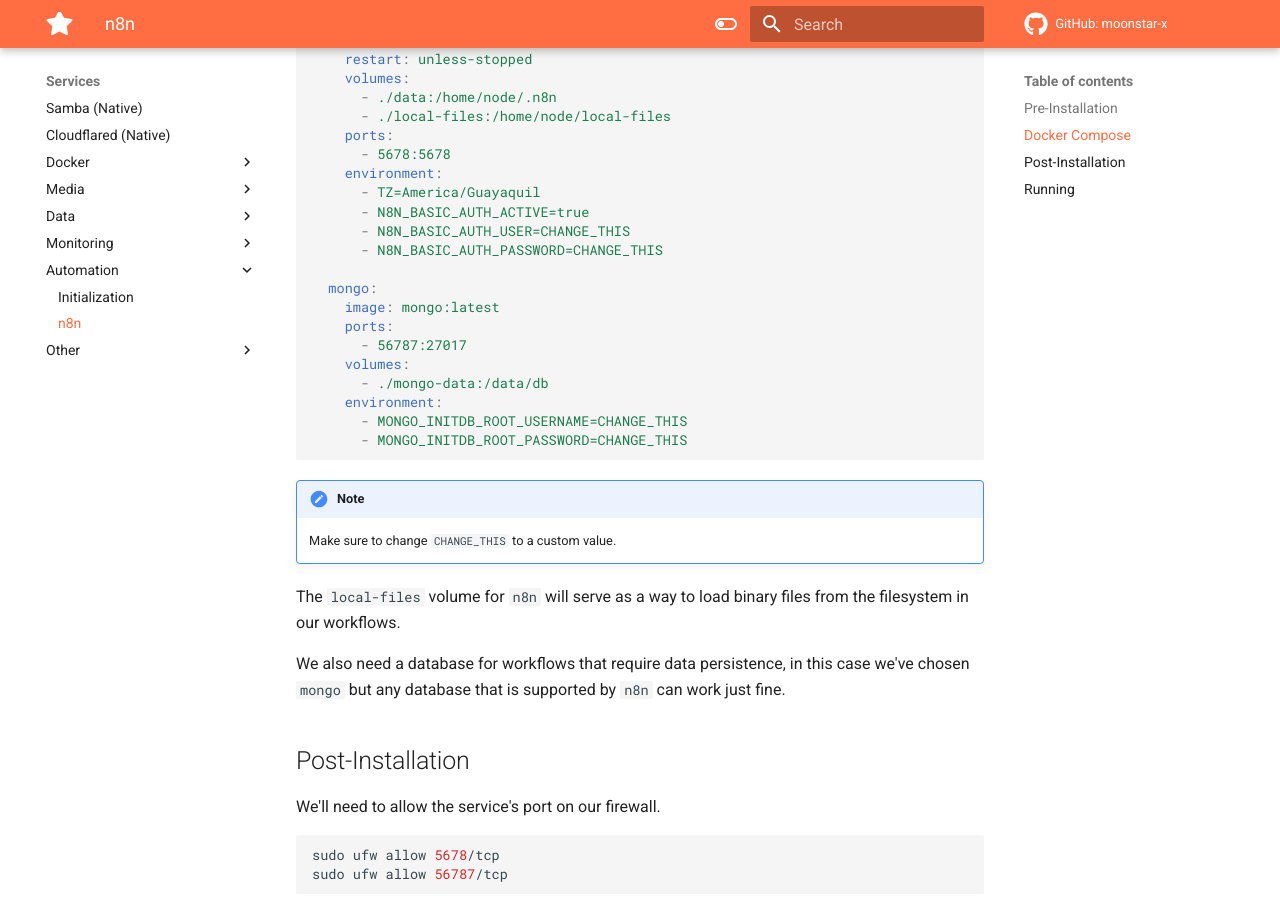
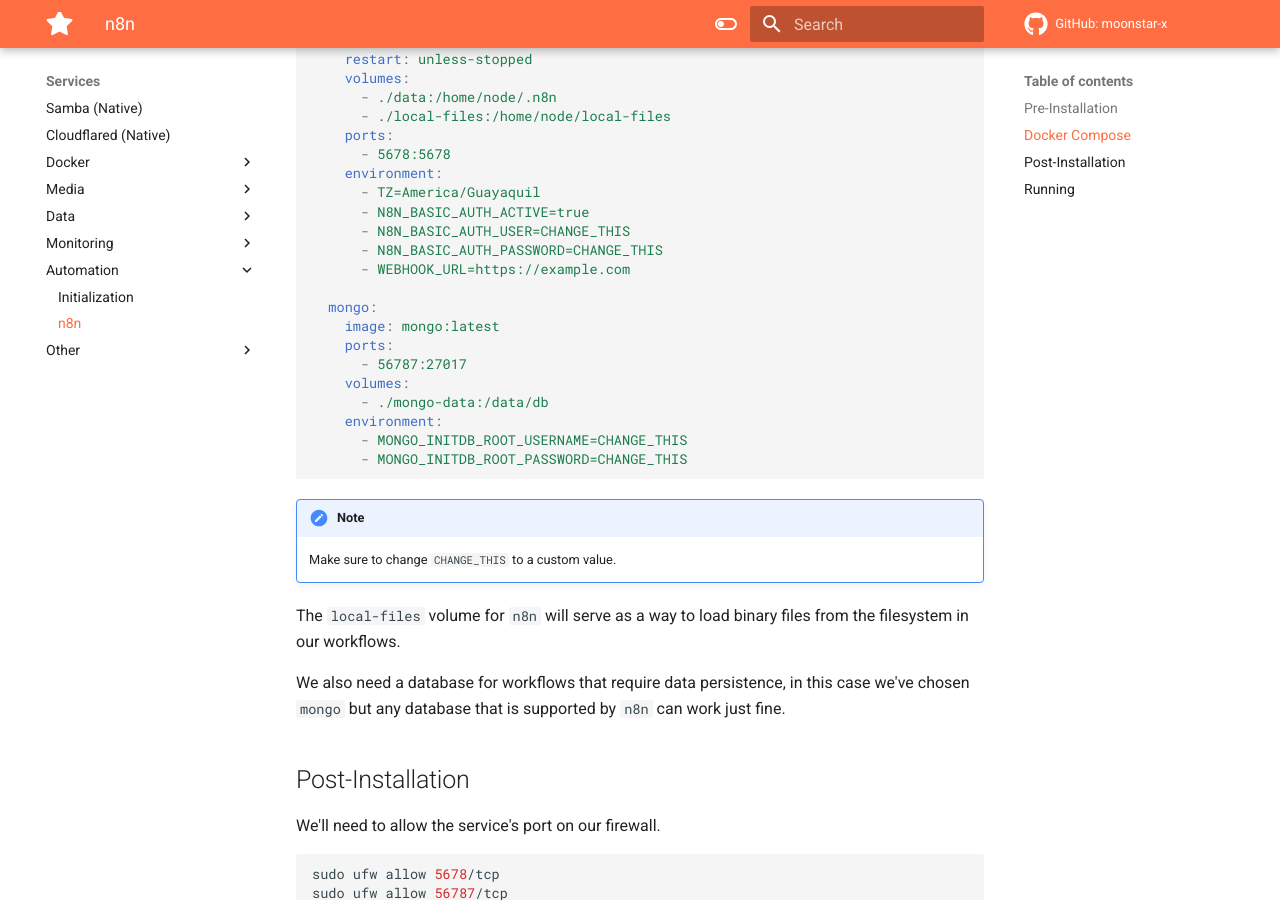
Before and after one commit to moonstar-x/server-setup, an MkDocs documentation site: the page built from docs/services/automation/n8n.md, in a window 1280 px wide and 900 px high, scrolled down 665 px. Built offline with MkDocs 1.6.1 and Material for MkDocs 9.7.7, drawn with Linux system fonts in a browser that asks for light colours.

Commit message:
Added WEBHOOK_URL to n8n.

```diff
--- a/docs/services/automation/n8n.md
+++ b/docs/services/automation/n8n.md
@@ -31,6 +31,7 @@ services:
       - N8N_BASIC_AUTH_ACTIVE=true
       - N8N_BASIC_AUTH_USER=CHANGE_THIS
       - N8N_BASIC_AUTH_PASSWORD=CHANGE_THIS
+      - WEBHOOK_URL=https://example.com
 
   mongo:
     image: mongo:latest
```
